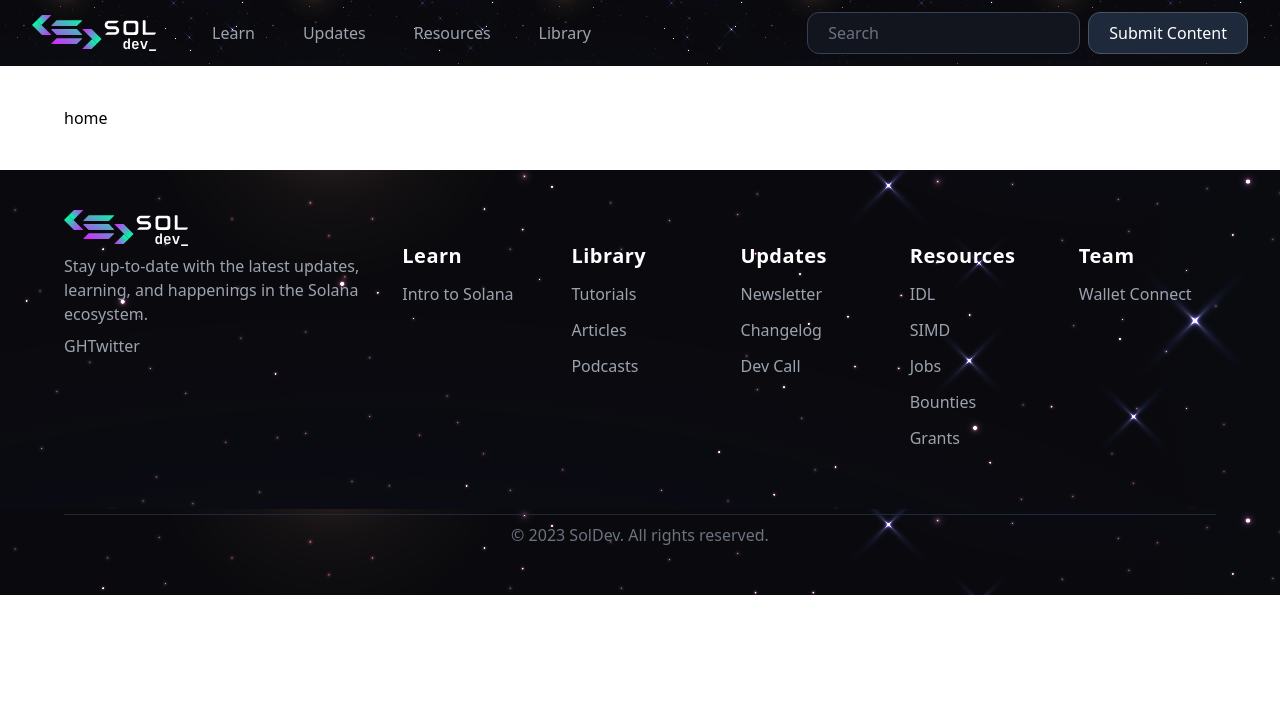
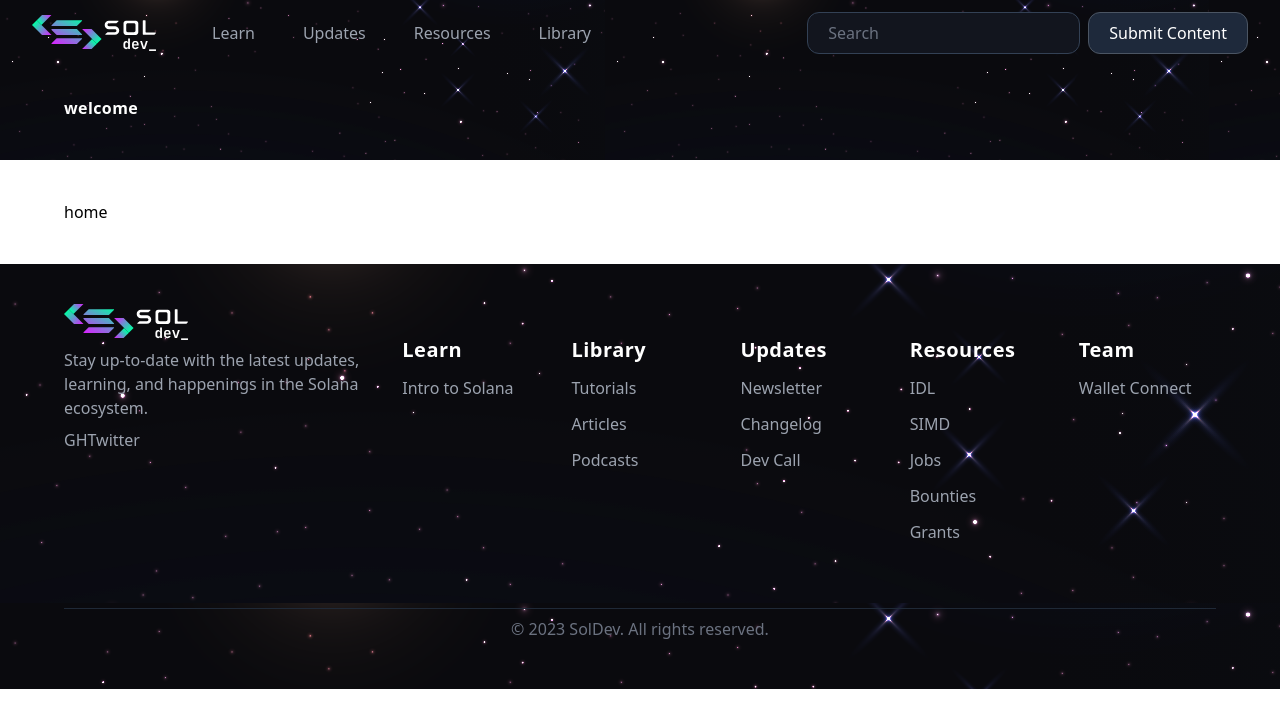
Before and after one commit to Tru3Bliss/solana-modern-ui, a Next.js app: page / in a window 1280 px wide. Shown: the top 728 px of the page. Built offline with nearby package versions, Linux system fonts and the light colour scheme.

Commit message:
feat: added PageHero

```diff
--- /dev/null
+++ b/src/components/core/PageHero.tsx
@@ -0,0 +1,15 @@
+import styles from "@/styles/pageHero.module.css";
+import clsx from "clsx";
+
+type ComponentProps = {
+  children?: React.ReactNode;
+  className?: string;
+};
+
+export default function PageHero({ children, className }: ComponentProps) {
+  return (
+    <section className={styles.hero}>
+      <section className={clsx(styles.inner, className)}>{children}</section>
+    </section>
+  );
+}
--- a/src/layouts/default.tsx
+++ b/src/layouts/default.tsx
@@ -5,16 +5,23 @@
 type LayoutProps = {
   children: React.ReactNode;
   seo?: NextSeoProps;
+  className?: string;
+  withHero?: boolean;
 };
 
-export default function DefaultLayout({ children, seo }: LayoutProps) {
+export default function DefaultLayout({
+  children,
+  seo,
+  className,
+  withHero,
+}: LayoutProps) {
   return (
     <>
       <NextSeo {...seo} />
 
-      <AppHeader />
+      <AppHeader withHero={withHero} />
 
-      <main className="container">{children}</main>
+      <main className={className}>{children}</main>
 
       <AppFooter />
     </>
--- a/src/pages/index.tsx
+++ b/src/pages/index.tsx
@@ -1,5 +1,6 @@
+import { NextSeoProps } from "next-seo";
 import DefaultLayout from "@/layouts/default";
-import { NextSeoProps } from "next-seo";
+import PageHero from "@/components/core/PageHero";
 
 // define the on-page seo metadata
 const seo: NextSeoProps = {
@@ -9,8 +10,14 @@
 
 export default function Page() {
   return (
-    <DefaultLayout seo={seo}>
-      <p>home</p>
+    <DefaultLayout seo={seo} withHero={true}>
+      <PageHero className="container">
+        <h1>welcome</h1>
+      </PageHero>
+
+      <section className="container">
+        <p>home</p>
+      </section>
     </DefaultLayout>
   );
 }
--- /dev/null
+++ b/src/styles/PageHero.module.css
@@ -0,0 +1,12 @@
+/*
+    Primary styles for the AppHeader
+*/
+
+.hero {
+  @apply bg-black bg-star-sm;
+}
+
+.inner {
+  @apply pt-24;
+  @apply text-white;
+}
--- a/tsconfig.json
+++ b/tsconfig.json
@@ -20,6 +20,6 @@
       "@@/*": ["./*"]
     }
   },
-  "include": ["next-env.d.ts", "**/*.ts", "**/*.tsx"],
+  "include": ["next-env.d.ts", "**/*.ts", "**/*.tsx", "**/*.css"],
   "exclude": ["node_modules"]
 }
```
